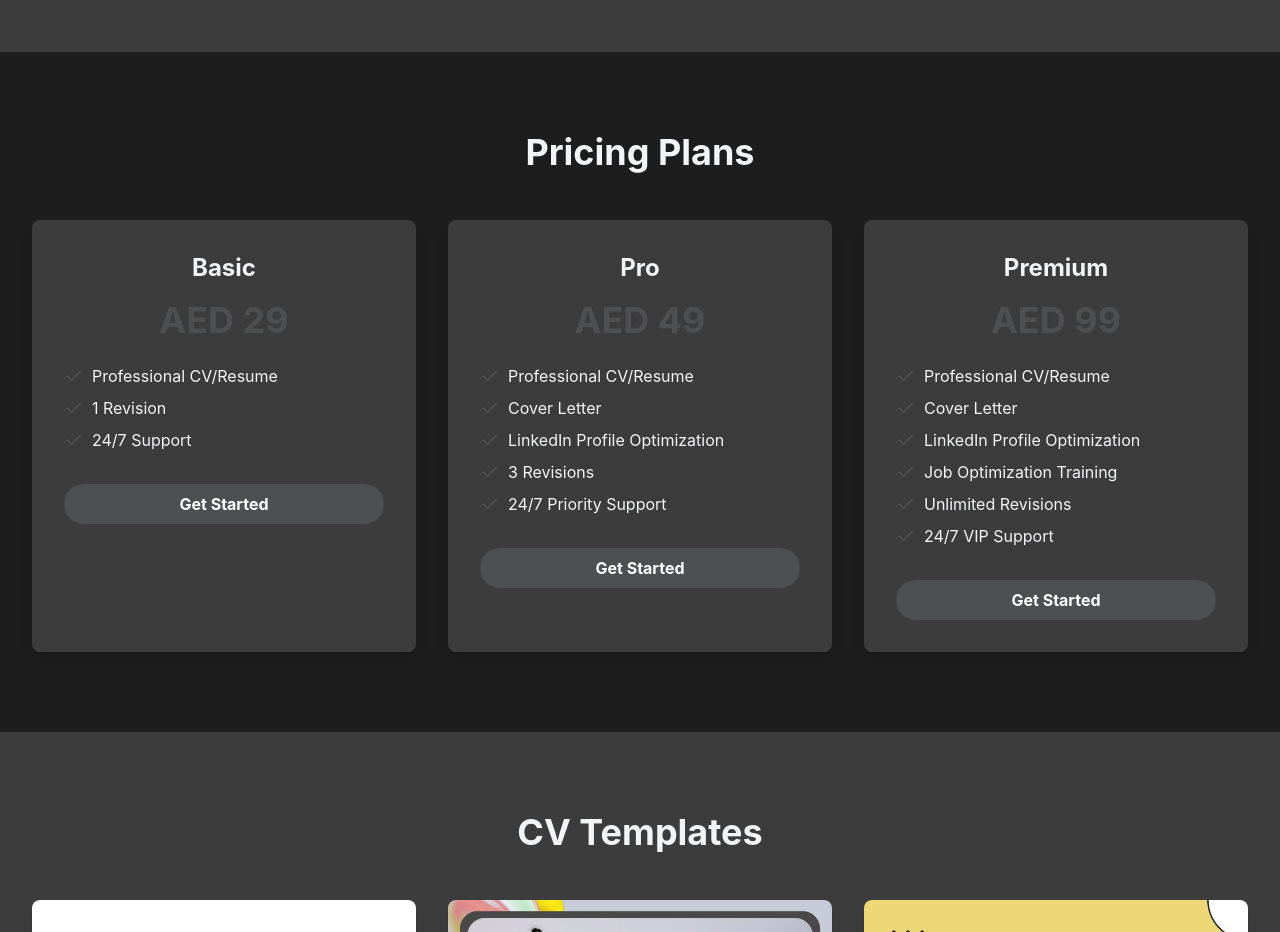
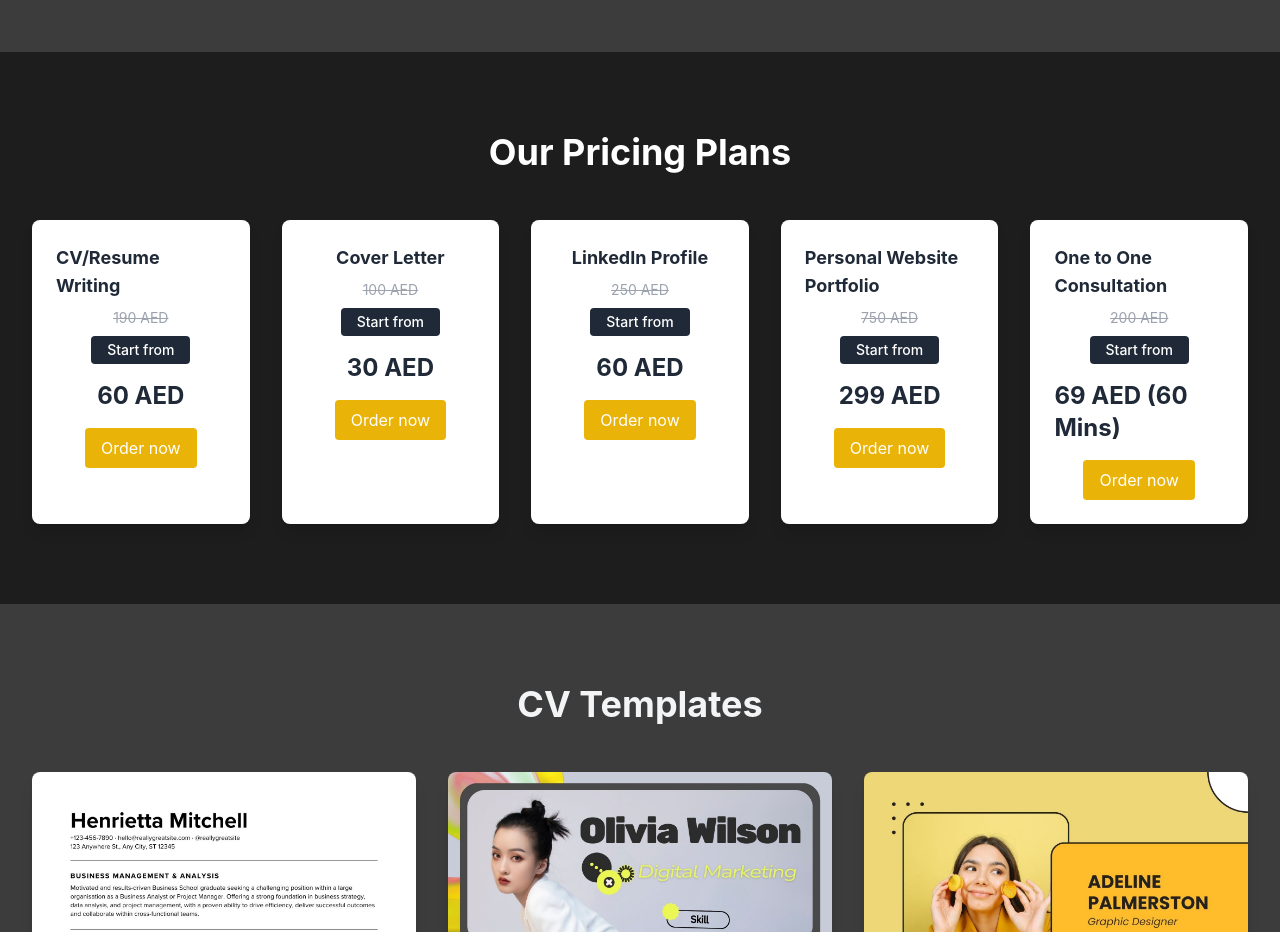
Before and after one commit to akibkhone/CareerCraftPro, a React (Vite) app: page / in a window 1280 px wide. Shown: the part 1700-2632 px from the top of the page. Built offline with nearby package versions, Linux system fonts and the light colour scheme.

Commit message:
Update App.jsx

```diff
--- a/src/App.jsx
+++ b/src/App.jsx
@@ -218,38 +218,63 @@ function App() {
 
 <section id="pricing" className="py-20 bg-[#1d1d1d]">
   <div className="max-w-7xl mx-auto px-4 sm:px-6 lg:px-8">
-          <h2 className="text-4xl font-bold mb-12 text-center">Pricing Plans</h2>
-          <div className="grid grid-cols-1 md:grid-cols-3 gap-8">
+    <h2 className="text-4xl font-bold text-center text-white mb-12">Our Pricing Plans</h2>
+    <div className="grid grid-cols-1 md:grid-cols-2 lg:grid-cols-5 gap-8">
       {[
-              { title: 'Basic', price: 'AED 29', features: ['Professional CV/Resume', '1 Revision', '24/7 Support'] },
-              { title: 'Pro', price: 'AED 49', features: ['Professional CV/Resume', 'Cover Letter', 'LinkedIn Profile Optimization', '3 Revisions', '24/7 Priority Support'] },
-              { title: 'Premium', price: 'AED 99', features: ['Professional CV/Resume', 'Cover Letter', 'LinkedIn Profile Optimization', 'Job Optimization Training', 'Unlimited Revisions', '24/7 VIP Support'] }
+        {
+          title: 'CV/Resume Writing',
+          originalPrice: '190 AED',
+          discountedPrice: '60 AED',
+          description: 'Start from',
+        },
+        {
+          title: 'Cover Letter',
+          originalPrice: '100 AED',
+          discountedPrice: '30 AED',
+          description: 'Start from',
+        },
+        {
+          title: 'LinkedIn Profile',
+          originalPrice: '250 AED',
+          discountedPrice: '60 AED',
+          description: 'Start from',
+        },
+        {
+          title: 'Personal Website Portfolio',
+          originalPrice: '750 AED',
+          discountedPrice: '299 AED',
+          description: 'Start from',
+        },
+        {
+          title: 'One to One Consultation',
+          originalPrice: '200 AED',
+          discountedPrice: '69 AED (60 Mins)',
+          description: 'Start from',
+        },
       ].map((plan, index) => (
         <motion.div
           key={index}
           initial={{ opacity: 0, y: 20 }}
           whileInView={{ opacity: 1, y: 0 }}
           transition={{ duration: 0.5, delay: index * 0.1 }}
-                className="bg-[#3c3c3c] p-8 rounded-lg shadow-lg hover:shadow-xl transition-shadow duration-300"
+          className="bg-white p-6 rounded-lg shadow-lg flex flex-col items-center"
         >
-                <h3 className="text-2xl font-bold text-center mb-4">{plan.title}</h3>
-                <p className="text-4xl font-bold text-center text-[#4e4f51] mb-6">{plan.price}</p>
-                <ul className="space-y-2 mb-8">
-                  {plan.features.map((feature, featureIndex) => (
-                    <li key={featureIndex} className="flex items-center">
-                      <Check className="w-5 h-5 text-[#4e4f51] mr-2" />
-                      <span>{feature}</span>
-                    </li>
-                  ))}
-                </ul>
-                <button className="w-full bg-[#4e4f51] hover:bg-[#3c3c3c] text-white font-bold py-2 px-4 rounded-full transition duration-300 ease-in-out transform hover:scale-105">
-                  Get Started
+          <h3 className="text-lg font-bold text-gray-800">{plan.title}</h3>
+          <p className="text-sm text-gray-400 line-through mt-2">{plan.originalPrice}</p>
+          <div className="bg-gray-800 text-white text-sm font-medium px-4 py-1 rounded mt-2">
+            {plan.description}
+          </div>
+          <p className="text-2xl font-bold text-gray-800 mt-4">{plan.discountedPrice}</p>
+          <button className="bg-yellow-500 text-white px-4 py-2 rounded mt-4 hover:bg-yellow-600">
+            Order now
           </button>
         </motion.div>
       ))}
     </div>
   </div>
 </section>
+
+
 
       <section id="templates" className="py-20 bg-[#3c3c3c]">
         <div className="max-w-8xl mx-auto px-4 sm:px-6 lg:px-8">
```
Lines whose indentation alone changed are shown as unchanged.
